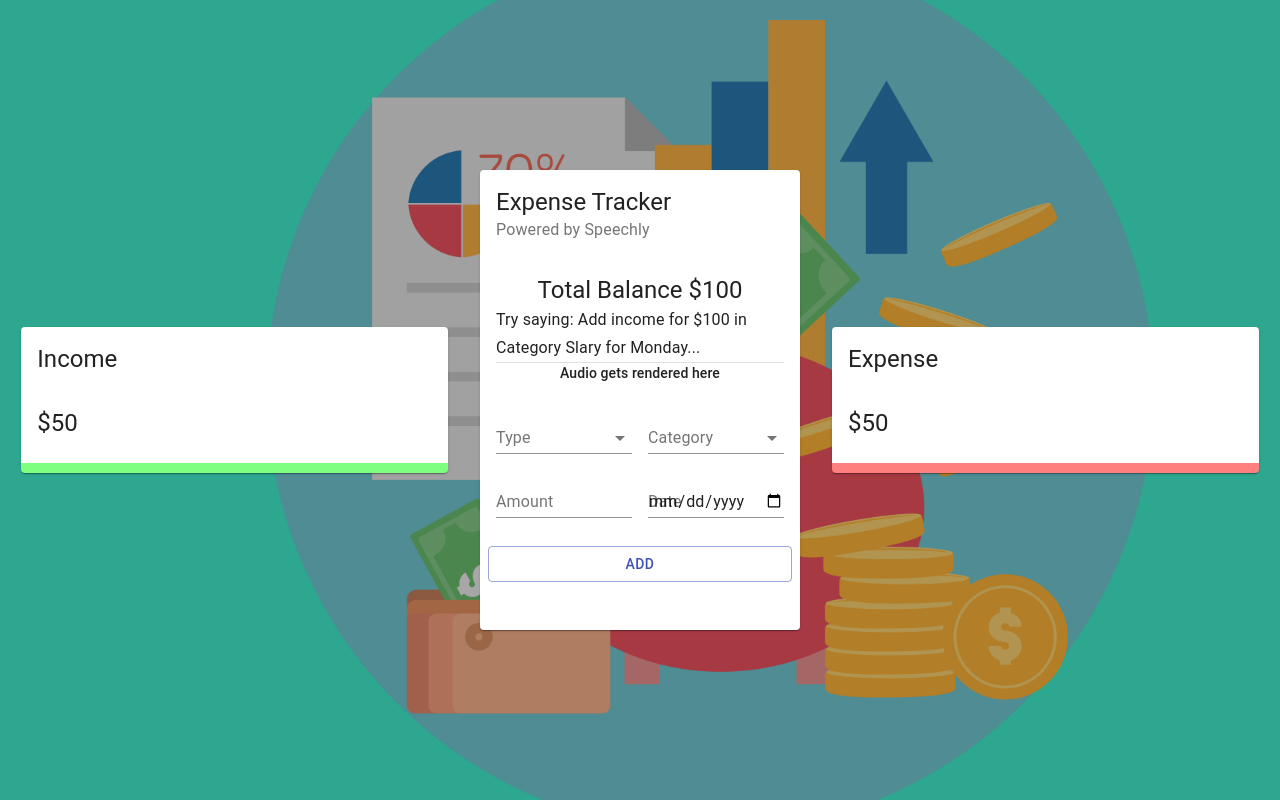
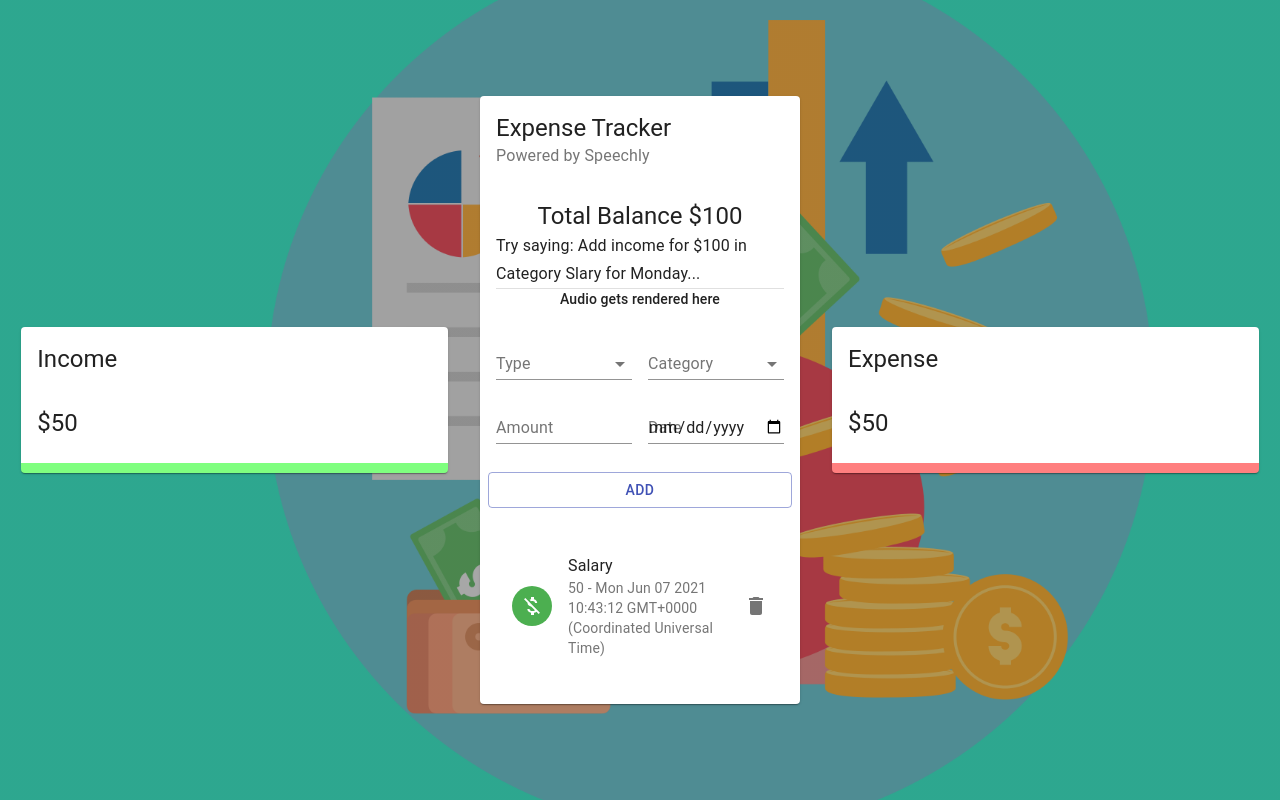
Before and after one commit to ShahidAkhtar777/Expense_Tracker, a React (Create React App) app: page / in a window 1280 px wide. Built offline with nearby package versions, Linux system fonts and the light colour scheme.

Commit message:
Added dummy list component for rendering transactions

```diff
--- /dev/null
+++ b/src/components/Main/List/List.jsx
@@ -0,0 +1,60 @@
+import React from "react";
+import {
+  List as MUIList,
+  ListItem,
+  ListItemAvatar,
+  Avatar,
+  ListItemText,
+  ListItemSecondaryAction,
+  IconButton,
+  Slide,
+} from "@material-ui/core";
+
+import { Delete, MoneyOff } from "@material-ui/icons";
+import useStyles from "./styles";
+
+const List = () => {
+  const classes = useStyles();
+  const transactions = [
+    { id: 1, type: "Income", category: "Salary", amount: 50, date: new Date() },
+  ];
+
+  return (
+    <MUIList dense={false} className={classes.list}>
+      {transactions.map((transaction) => (
+        <Slide
+          direction="down"
+          in
+          mountonEnter
+          unmountOnExit
+          key={transaction.id}
+        >
+          <ListItem>
+            <ListItemAvatar>
+              <Avatar
+                className={
+                  transaction.type === "Income"
+                    ? classes.avatarIncome
+                    : classes.avatarExpense
+                }
+              >
+                <MoneyOff />
+              </Avatar>
+            </ListItemAvatar>
+            <ListItemText
+              primary={transaction.category}
+              secondary={`${transaction.amount} - ${transaction.date}`}
+            />
+            <ListItemSecondaryAction>
+              <IconButton edge="end" aria-label="delete" onClick="">
+                <Delete />
+              </IconButton>
+            </ListItemSecondaryAction>
+          </ListItem>
+        </Slide>
+      ))}
+    </MUIList>
+  );
+};
+
+export default List;
--- /dev/null
+++ b/src/components/Main/List/styles.js
@@ -0,0 +1,17 @@
+import { makeStyles } from '@material-ui/core/styles';
+import { red, green } from '@material-ui/core/colors';
+
+export default makeStyles((theme) => ({
+  avatarIncome: {
+    color: '#fff',
+    backgroundColor: green[500],
+  },
+  avatarExpense: {
+    color: theme.palette.getContrastText(red[500]),
+    backgroundColor: red[500],
+  },
+  list: {
+    maxHeight: '150px',
+    overflow: 'auto',
+  },
+}));
--- a/src/components/Main/Main.jsx
+++ b/src/components/Main/Main.jsx
@@ -7,8 +7,10 @@
   Grid,
   Divider,
 } from "@material-ui/core";
+
 import Form from "./Form/Form";
 import useStyles from "./styles";
+import List from "./List/List";
 
 const Main = () => {
   const classes = useStyles();
@@ -33,7 +35,9 @@
         </CardContent>
         <CardContent className={classes.cardContent}>
           <Grid container spacing={2}>
-            <Grid item xs={12}></Grid>
+            <Grid item xs={12}>
+              <List />
+            </Grid>
           </Grid>
         </CardContent>
       </Card>
```
